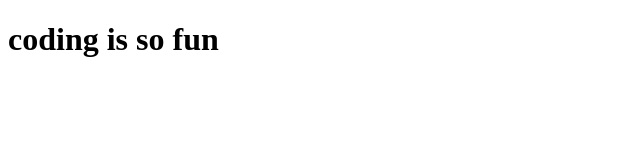
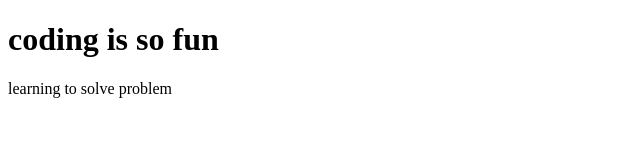
Before and after one commit to nhiamoua1/first-day-, a plain HTML site: page index.html in a window 1280 px wide. Shown: the whole page, without its empty margins (0-640 px from the left). Drawn offline with Linux system fonts and the light colour scheme.

Commit message:
added more wording

```diff
--- a/index.html
+++ b/index.html
@@ -3,6 +3,7 @@
     <head>
         <body>
             <h1>coding is so fun</h1>
+            <p>learning to solve problem</p>
         </body>
     </head>
 </html>
```
